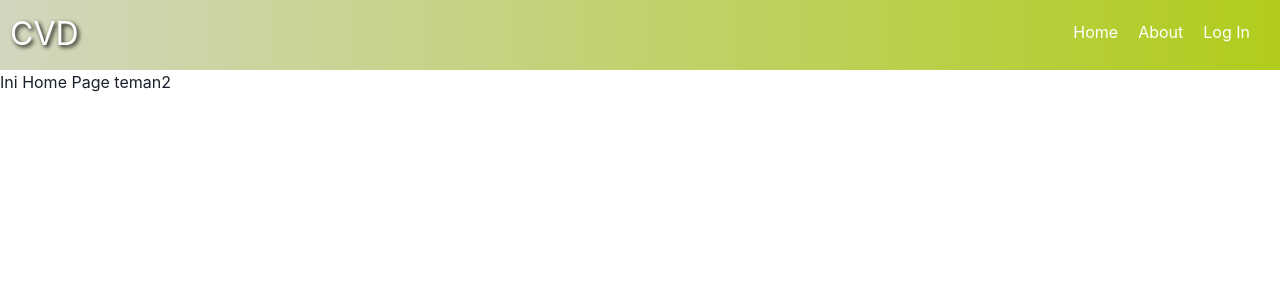
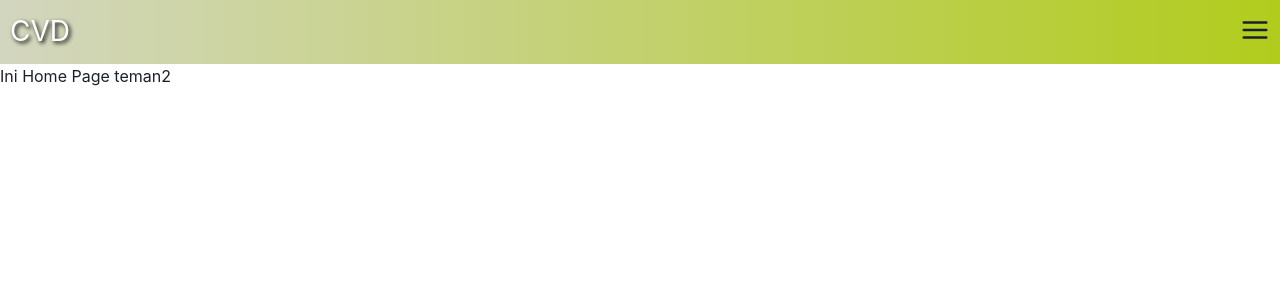
Before and after one commit to fydhfzh/FPLBE, a React (Create React App) app: page / in a window 1280 px wide. Shown: the top 300 px of the page. Built offline with nearby package versions, Linux system fonts and the light colour scheme.

Commit message:
Add side Navbar

```diff
--- a/package.json
+++ b/package.json
@@ -4,6 +4,8 @@
   "version": "0.1.0",
   "private": true,
   "dependencies": {
+    "@chakra-ui/icons": "^1.0.15",
+    "@chakra-ui/modal": "^1.8.11",
     "@chakra-ui/react": "^1.6.7",
     "@emotion/react": "^11.4.1",
     "@emotion/styled": "^11.3.0",
--- a/src/App.css
+++ b/src/App.css
@@ -5,14 +5,15 @@
     padding: 10px;
     display: flex;
     justify-content: space-between;
+    position: sticky;
+    top: 0;
     background: linear-gradient(to right, #d3d6bf, #b2cc1d);
 }
 
-.nav-item{
-    padding: 10px;
-    color: white;
-    border-radius: 2px;
-    text-decoration: none;
+
+.info-button{
+    margin-bottom: 3px;
+
 }
 
 .nav-item:hover{
@@ -24,8 +25,14 @@
 }
 
 .logo{
-    font-size: 32px;
+    font-size: 28px;
     color: white;
     text-decoration: none;
     text-shadow: 2px 2px 4px black;
 }
+
+.burger-icon{
+    cursor:pointer;
+    margin-top: 5px;
+    font-size: 30px;
+}
--- /dev/null
+++ b/src/components/DrawerNav.js
@@ -0,0 +1,64 @@
+import React from 'react';
+import { useDisclosure } from "@chakra-ui/react"
+import {
+    Drawer,
+    DrawerBody,
+    DrawerFooter,
+    DrawerHeader,
+    DrawerOverlay,
+    DrawerContent,
+    DrawerCloseButton,
+  } from "@chakra-ui/react";
+import { HamburgerIcon, InfoIcon } from "@chakra-ui/icons";
+import { Link } from 'react-router-dom';
+import { Box, VStack, StackDivider, HStack } from "@chakra-ui/react";
+
+  function DrawerExample() {
+    const { isOpen, onOpen, onClose } = useDisclosure()
+    const btnRef = React.useRef()
+
+    return (
+      <>
+        <HamburgerIcon className="burger-icon" ref={btnRef} onClick={onOpen} />
+        <Drawer
+          isOpen={isOpen}
+          placement="right"
+          onClose={onClose}
+          finalFocusRef={btnRef}
+        >
+          <DrawerOverlay />
+          <DrawerContent bg="#d3d6bf">
+            <DrawerCloseButton />
+            <DrawerHeader>CVD</DrawerHeader>
+
+            <DrawerBody>
+              <VStack divider={<StackDivider borderColor="gray.200" />}
+              spacing={4}
+              align="stretch"
+              >
+                <Box>
+                    <Link to='/' onClick={onClose}>Home</Link>
+                </Box>
+                <Box>
+                    <Link to='/login' onClick={onClose}>Log In</Link>
+                </Box>
+              </VStack>
+            </DrawerBody>
+
+            <DrawerFooter borderTopWidth="1px">
+               <HStack>
+                    <Box>
+                       <InfoIcon className="info-button" cursor="pointer"/>
+                    </Box>
+                    <Box>
+                        <Link to='/about' onClick={onClose}>About</Link>
+                    </Box>
+                 </HStack>
+            </DrawerFooter>
+          </DrawerContent>
+        </Drawer>
+      </>
+    )
+  }
+
+  export default DrawerExample;
--- a/src/components/Navbar.js
+++ b/src/components/Navbar.js
@@ -2,6 +2,8 @@ import React from 'react'
 import { Link } from 'react-router-dom';
 import Routes from '../routes'
 import { BrowserRouter as Router} from 'react-router-dom';
+import DrawerNav from './DrawerNav';
+
 
 function Navbar() {
     return (
@@ -12,12 +14,7 @@ function Navbar() {
                             <div className="logo-container">
                             <Link to='/' className="logo">CVD</Link>
                             </div>
-                            <div className="nav-item">
-                            <Link to='/' className="nav-item">Home</Link>
-                            <Link to='/about' className="nav-item">About</Link>
-                            <Link to='/login' className="nav-item">Log In</Link>
-                            </div>
-
+                            <DrawerNav/>
                     </div>
                 </div>
                 <Routes/>
```
Also changed, not shown: 1 other file (tests, documents, lock files or other folders).
